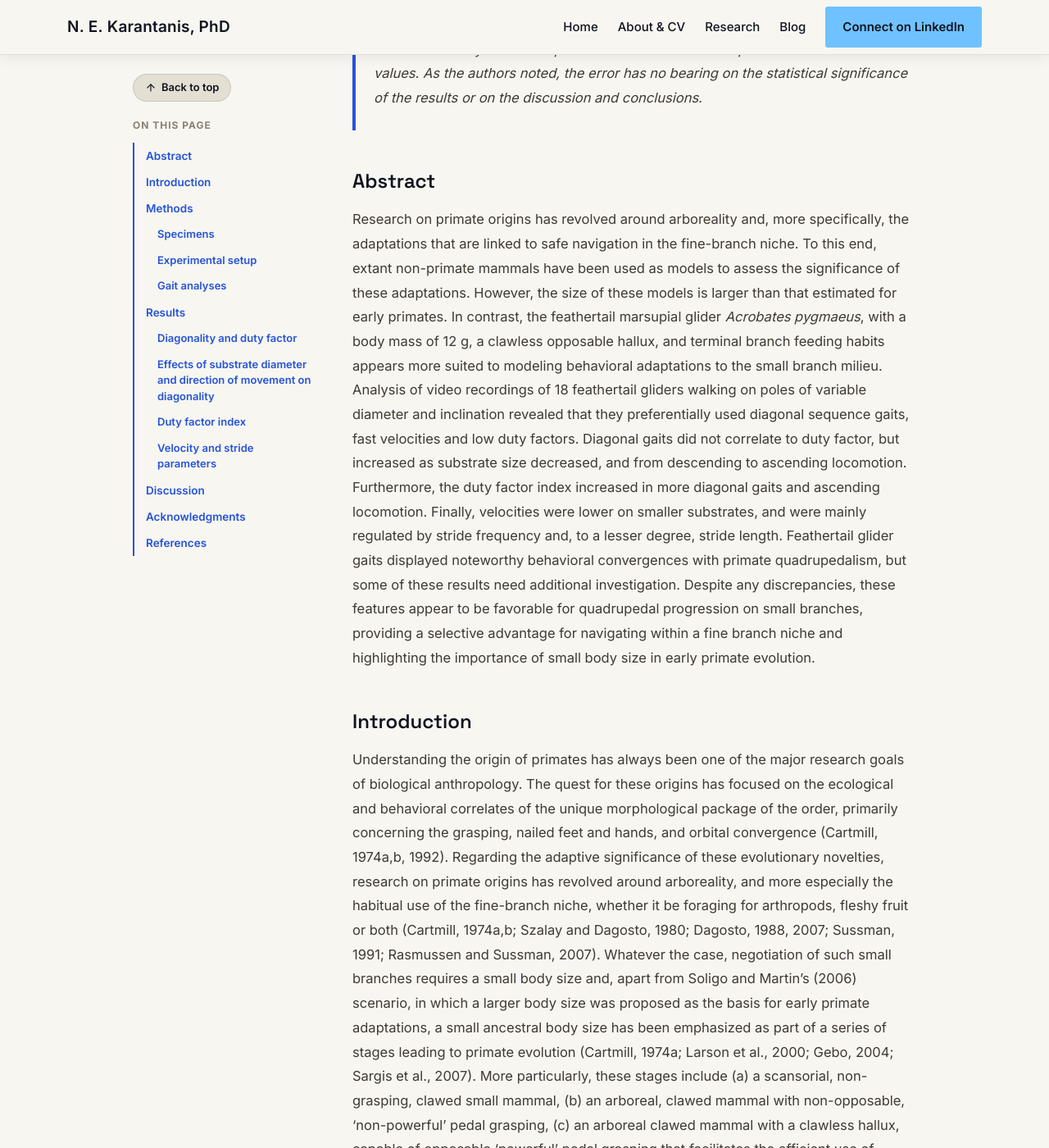
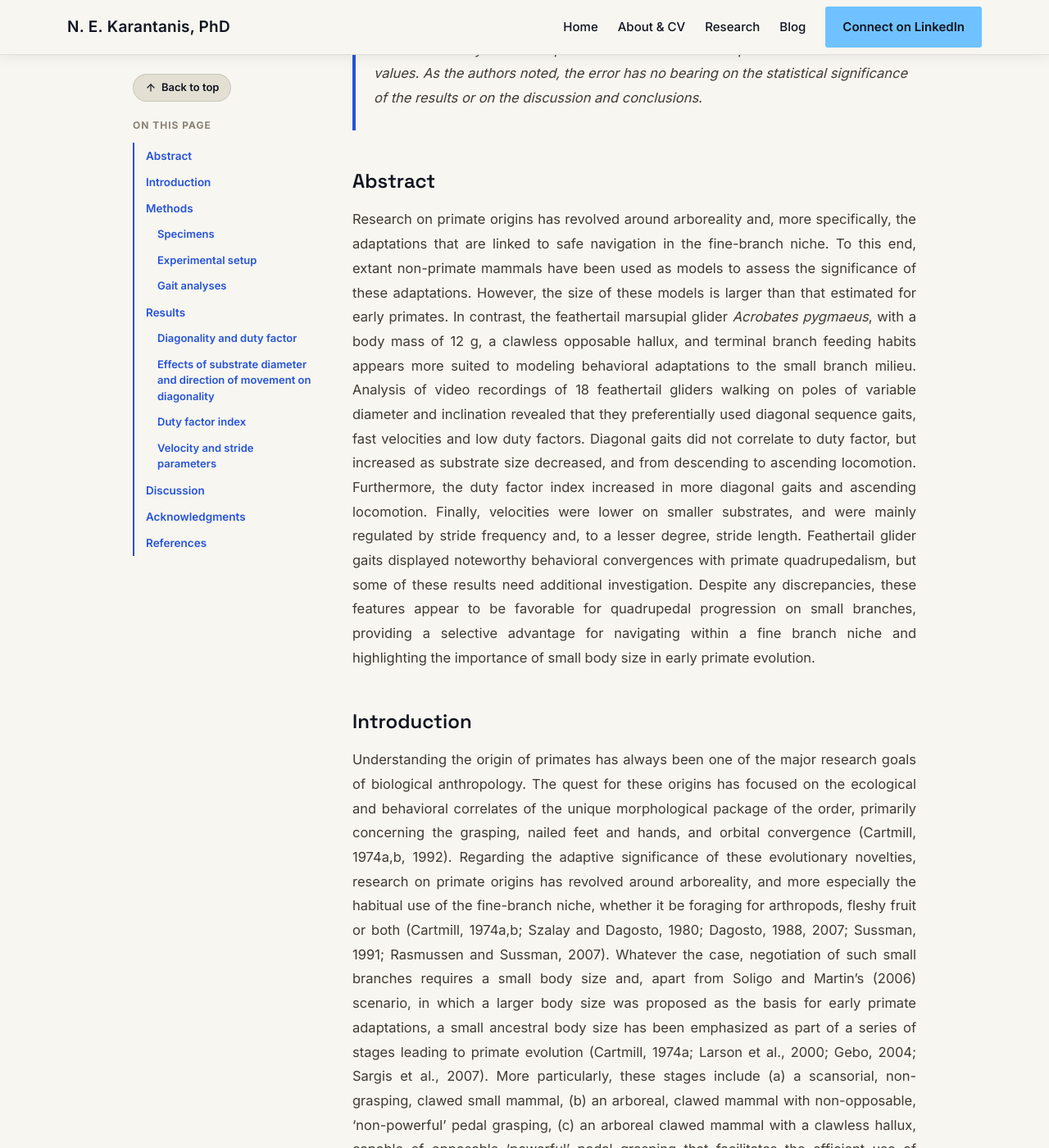
Before and after one commit to Eneekay/nekarantanis, a Jekyll site: the page built from _publications/2015-acrobates-diagonal-gaits.md, in a window 1280 px wide and 1400 px high, scrolled down 1048 px. Shown: the whole window at 82% size. Built offline with Jekyll 4.4.1, drawn with Linux system fonts in a browser that asks for light colours.

Commit message:
Justify blog and research article body text
Quotes keep their existing left alignment (explicitly overridden so
they're excluded from the justify rule), and figure/image captions
are centred in both post and publication layouts.

```diff
--- a/css/custom.css
+++ b/css/custom.css
@@ -866,13 +866,14 @@ a.tag-pill:hover { color: var(--nk-c2); border-color: var(--nk-c2); }
 .pub-body h2 { font-size: 24px; font-weight: 600; margin: 48px 0 18px; scroll-margin-top: calc(var(--nav-h, 69px) + 16px); }
 .pub-body h2:first-child, .pub-body > :first-child { margin-top: 0; }
 .pub-body h3 { font-size: 19px; font-weight: 600; margin: 32px 0 14px; scroll-margin-top: calc(var(--nav-h, 69px) + 16px); }
-.pub-body p { font-size: 16.5px; line-height: 1.8; color: var(--nk-text-body-dark); margin: 0 0 20px; }
+.pub-body p { font-size: 16.5px; line-height: 1.8; color: var(--nk-text-body-dark); margin: 0 0 20px; text-align: justify; }
 .pub-body ul, .pub-body ol { font-size: 16.5px; line-height: 1.8; color: var(--nk-text-body-dark); margin: 0 0 20px; padding-left: 22px; }
 .pub-body li { margin-bottom: 6px; }
 .pub-body blockquote { border-left: 4px solid var(--nk-c2); margin: 32px 0; padding: 4px 0 4px 22px; color: var(--nk-text-muted); font-style: italic; }
+.pub-body blockquote p { text-align: left; }
 .pub-body figure { margin: 32px 0; }
 .pub-body figure img { max-width: 100%; border-radius: 6px; }
-.pub-body figcaption { font-size: 13.5px; color: var(--nk-text-faint); margin-top: 10px; }
+.pub-body figcaption { font-size: 13.5px; color: var(--nk-text-faint); margin-top: 10px; text-align: center; }
 /* display:block + overflow-x:auto keeps a wide data table inside its own
    horizontally-scrollable box instead of widening the article (and the whole
    page) — the rows/cells still lay out as a table via an anonymous table box.
@@ -1111,13 +1112,13 @@ a.tag-pill:hover { color: var(--nk-c2); border-color: var(--nk-c2); }
 .wave-divider--56 { height: 56px; }
 .wave-divider--64 { height: 64px; }
 
-.post-body-inner > p { font-size: 17px; line-height: 1.8; color: var(--nk-text-body-dark); margin: 0 0 22px; }
+.post-body-inner > p { font-size: 17px; line-height: 1.8; color: var(--nk-text-body-dark); margin: 0 0 22px; text-align: justify; }
 .post-body-inner > p:first-of-type { font-size: 20px; font-weight: 500; line-height: 1.7; color: var(--nk-c0); margin-bottom: 32px; }
 .post-body-inner blockquote { border-left: 4px solid var(--nk-c2); margin: 40px 0; padding: 8px 0 8px 28px; }
-.post-body-inner blockquote p { font-size: 22px; font-weight: 500; font-family: 'Space Grotesk', sans-serif; line-height: 1.5; color: var(--nk-c0); margin: 0; }
+.post-body-inner blockquote p { font-size: 22px; font-weight: 500; font-family: 'Space Grotesk', sans-serif; line-height: 1.5; color: var(--nk-c0); margin: 0; text-align: left; }
 .post-featured-image { margin: 40px 0; }
 .post-featured-image img { width: 100%; height: auto; display: block; border-radius: 12px; box-shadow: var(--nk-shadow-card); }
-.post-featured-image figcaption { font-size: 13.5px; color: var(--nk-text-faint); margin-top: 10px; }
+.post-featured-image figcaption { font-size: 13.5px; color: var(--nk-text-faint); margin-top: 10px; text-align: center; }
 
 .scroll-hint { animation: scrollBounce 1.8s ease-in-out infinite; cursor: pointer; }
 #scrollHint svg { width: 22px; height: 34px; display: block; pointer-events: none; }
```
